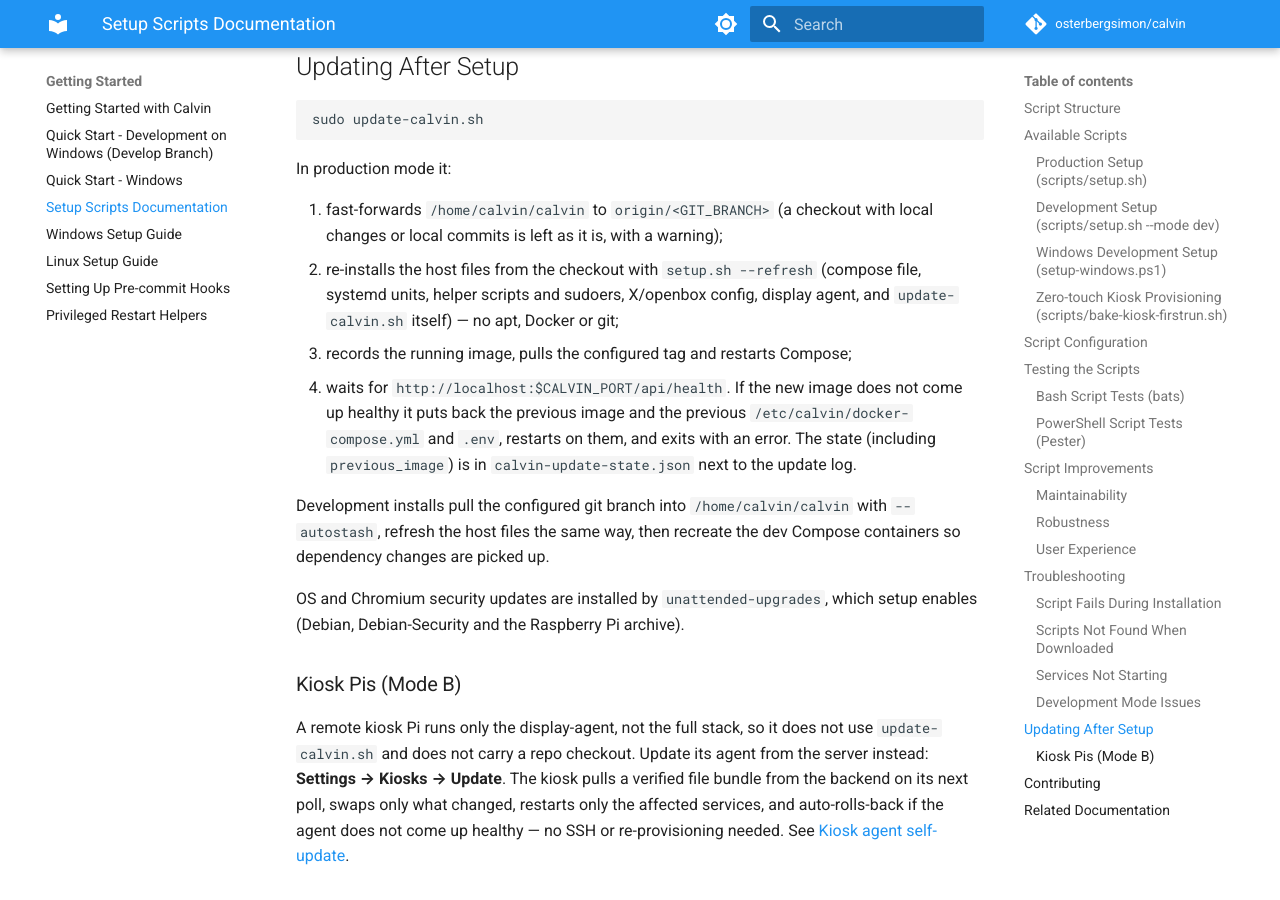
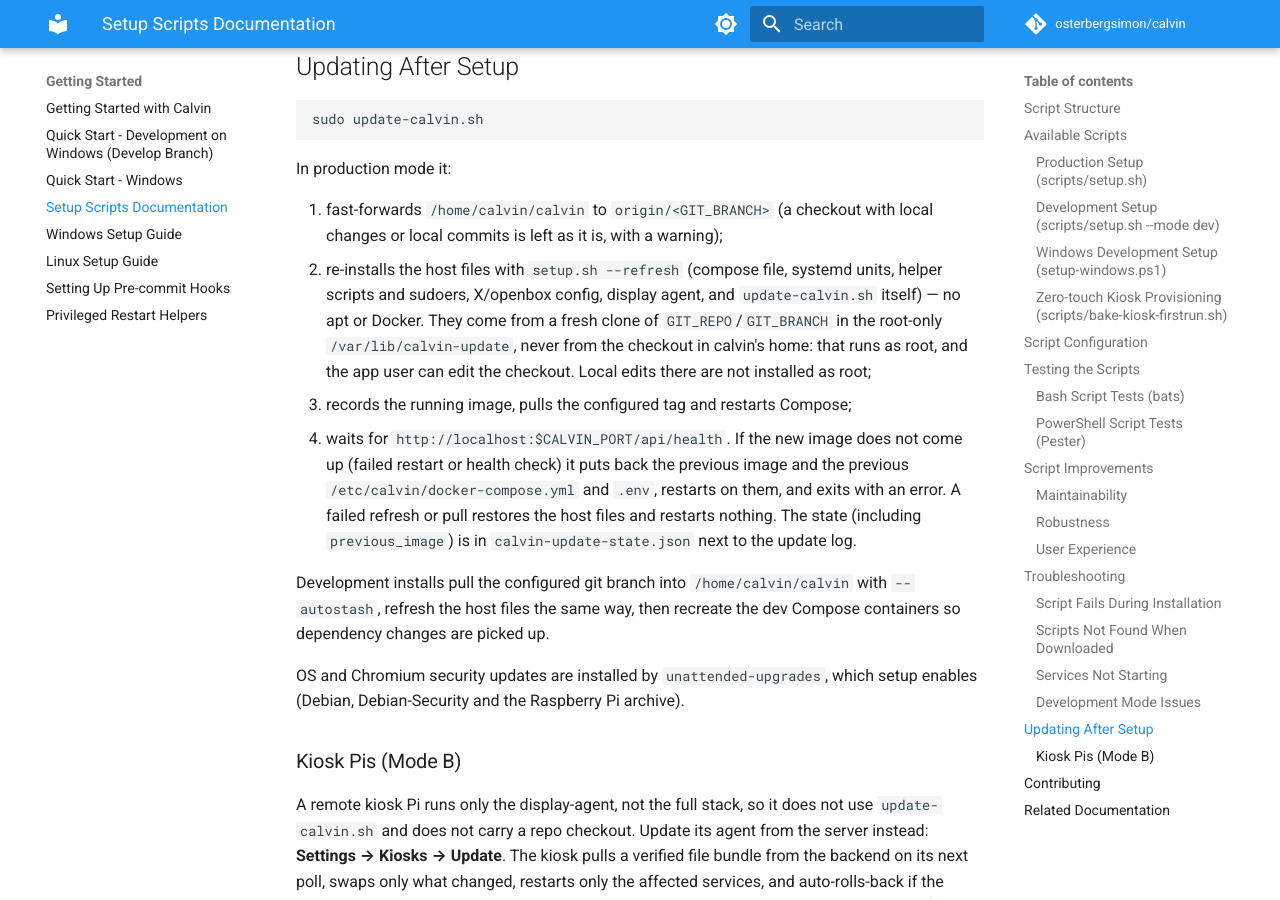
Before and after one commit to osterbergsimon/calvin, an MkDocs documentation site: the page built from docs/setup/SETUP_SCRIPTS.md, in a window 1280 px wide and 900 px high, scrolled down 7561 px. Built offline with MkDocs 1.6.1 and Material for MkDocs 9.7.7, drawn with Linux system fonts in a browser that asks for light colours; comment, search, counter and statistics services are not loaded.

Commit message:
fix(pi): updates never run app-user-editable code as root; roll back on every failure (calvin-ct0)
Review follow-ups:
- setup.sh/update-calvin.sh install host files (units, sudo helpers, the
  updater) from a fresh root-only clone of GIT_REPO/GIT_BRANCH in
  /var/lib/calvin-update, never from the calvin-owned checkout; the update
  runs that clone's setup.sh from /. Rollback copies live there too (0700,
  refused if pre-created by someone else) and are cleared every run.
- update-calvin.sh: set -E; a failed refresh or pull restores compose/.env,
  a failed up -d or health check rolls back the image too; every path ends
  in an error state. git in the checkout runs as its owner everywhere.
- setup.sh: validate the new compose file before replacing the live one;
  install curl before probing download.docker.com and tell a 404 (no packages
  for this OS) from a network error; never source ./setup-common.sh from the
  current directory.
- create_update_config upserts instead of rewriting calvin-update.
- Backend and frontend default gitBranch to develop (settings writes it into
  calvin-update, and main maps to :latest).
- Docs: kiosk pinning is defence in depth; only the signature stops a
  hostile server without a key.

```diff
--- a/docs/setup/SETUP_SCRIPTS.md
+++ b/docs/setup/SETUP_SCRIPTS.md
@@ -349,14 +349,18 @@ In production mode it:
 
 1. fast-forwards `/home/calvin/calvin` to `origin/<GIT_BRANCH>` (a checkout with
    local changes or local commits is left as it is, with a warning);
-2. re-installs the host files from the checkout with `setup.sh --refresh`
-   (compose file, systemd units, helper scripts and sudoers, X/openbox config,
-   display agent, and `update-calvin.sh` itself) — no apt, Docker or git;
+2. re-installs the host files with `setup.sh --refresh` (compose file, systemd
+   units, helper scripts and sudoers, X/openbox config, display agent, and
+   `update-calvin.sh` itself) — no apt or Docker. They come from a fresh clone of
+   `GIT_REPO`/`GIT_BRANCH` in the root-only `/var/lib/calvin-update`, never from
+   the checkout in calvin's home: that runs as root, and the app user can edit
+   the checkout. Local edits there are not installed as root;
 3. records the running image, pulls the configured tag and restarts Compose;
 4. waits for `http://localhost:$CALVIN_PORT/api/health`. If the new image does
-   not come up healthy it puts back the previous image and the previous
-   `/etc/calvin/docker-compose.yml` and `.env`, restarts on them, and exits with
-   an error. The state (including `previous_image`) is in
+   not come up (failed restart or health check) it puts back the previous image
+   and the previous `/etc/calvin/docker-compose.yml` and `.env`, restarts on them,
+   and exits with an error. A failed refresh or pull restores the host files and
+   restarts nothing. The state (including `previous_image`) is in
    `calvin-update-state.json` next to the update log.
 
 Development installs pull the configured git branch into `/home/calvin/calvin`
--- a/frontend/src/components/settings/categories/MaintenanceSettings.vue
+++ b/frontend/src/components/settings/categories/MaintenanceSettings.vue
@@ -90,7 +90,7 @@ import UpdatesTab from "@/components/settings/tabs/system/UpdatesTab.vue";
 defineProps({
   config: { type: Object, required: true },
   gitRepoUrl: { type: String, default: "" },
-  gitBranch: { type: String, default: "main" },
+  gitBranch: { type: String, default: "develop" },
 });
 const emit = defineEmits(["update:config", "update:gitRepoUrl", "update:gitBranch"]);
 
--- a/frontend/src/components/settings/tabs/system/UpdatesTab.vue
+++ b/frontend/src/components/settings/tabs/system/UpdatesTab.vue
@@ -161,7 +161,7 @@ const {
   getBackendHealth,
 } = useSystem();
 
-const availableBranches = ref([props.gitBranch || "main"]);
+const availableBranches = ref([props.gitBranch || "develop"]);
 const localGitRepoUrl = ref(props.gitRepoUrl || "");
 const lastEmittedGitRepoUrl = ref(props.gitRepoUrl || "");
 const statusRefreshLoading = computed(
@@ -255,7 +255,7 @@ const refreshSystemStatus = async () => {
 const loadBranches = async () => {
   try {
     const branches = await getGitBranches();
-    availableBranches.value = branches.branches || [props.gitBranch || "main"];
+    availableBranches.value = branches.branches || [props.gitBranch || "develop"];
   } catch (error) {
     console.error("Failed to load branches:", error);
   }
--- a/frontend/src/views/Settings.vue
+++ b/frontend/src/views/Settings.vue
@@ -63,7 +63,7 @@
               :key="categoryRenderKey"
               :config="localConfig"
               :git-repo-url="localConfig && localConfig.gitRepoUrl"
-              :git-branch="(localConfig && localConfig.gitBranch) || 'main'"
+              :git-branch="(localConfig && localConfig.gitBranch) || 'develop'"
               @update:config="handleConfigUpdate"
               @update:git-repo-url="handleGitRepoUrlUpdate"
               @update:git-branch="handleGitBranchUpdate"
```
Also changed, not shown: docs/setup/KIOSK_PROVISIONING.md (+3 -1 lines), 13 other files.
